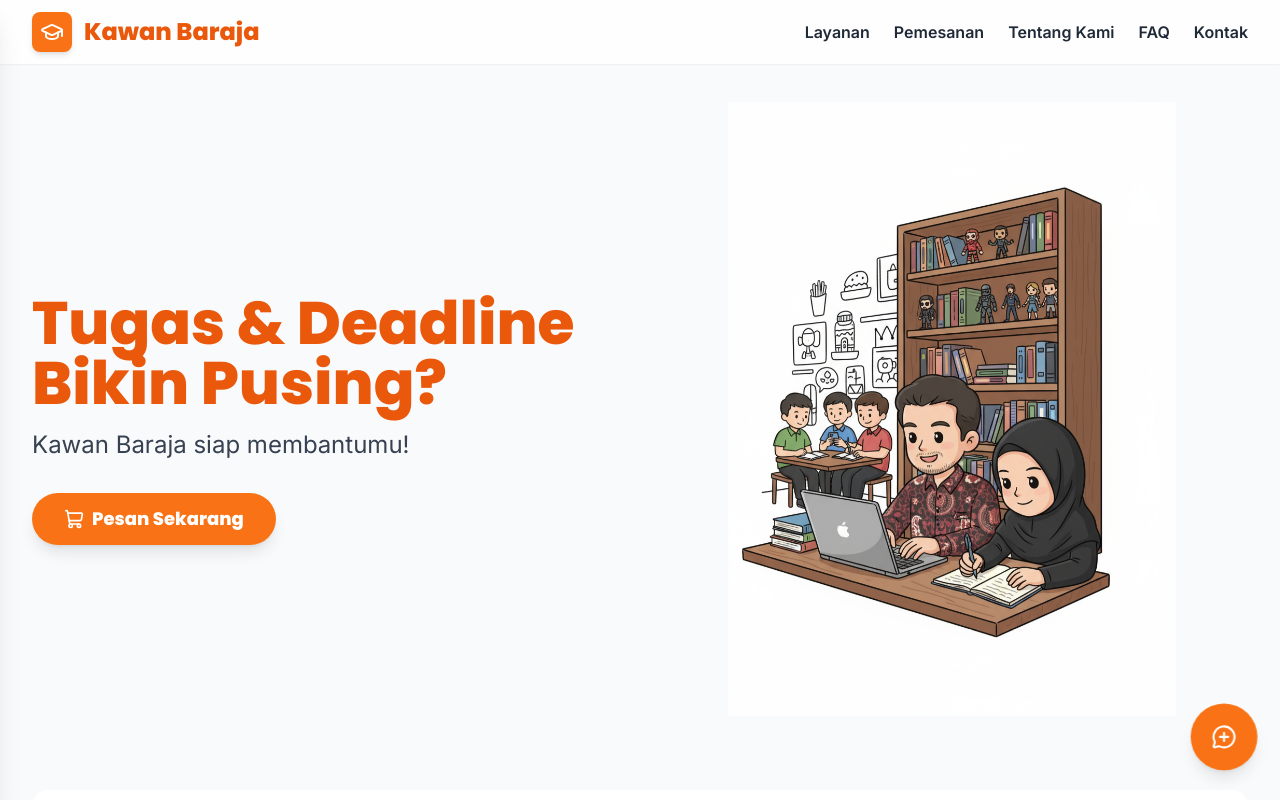
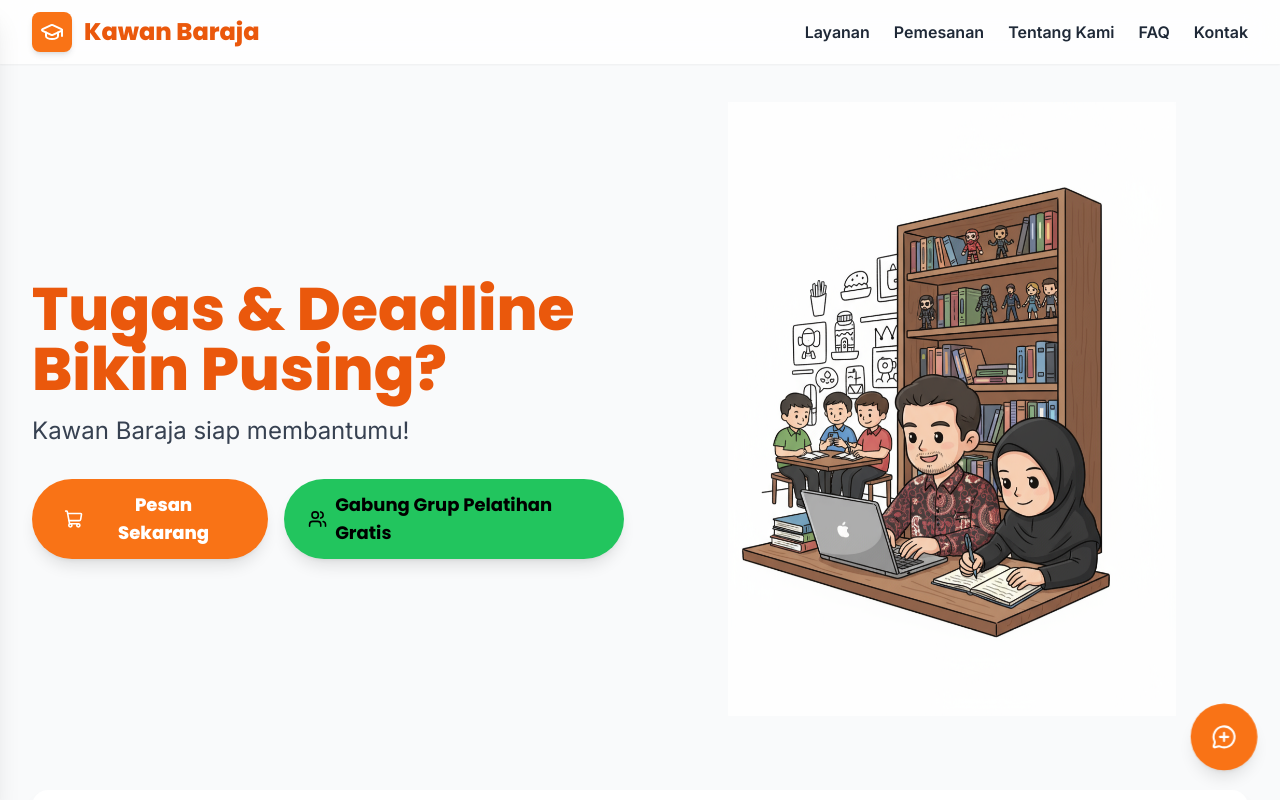
Before and after one commit to SyarifFan/KawanBaraja.swl, a plain HTML site: page index.html in a window 1280 px wide. Shown: the top 800 px of the page. Drawn offline with nearby package versions, Linux system fonts and the light colour scheme.

Commit message:
Update index.html

```diff
--- a/index.html
+++ b/index.html
@@ -521,13 +521,25 @@
                   id="animated-text"
                   class="animated-text-container mt-4 text-lg sm:text-xl lg:text-2xl text-gray-700 max-w-xl"
                 ></p>
-                <button
-                  data-page="pemesanan"
-                  class="page-link mt-8 inline-flex items-center gap-2 bg-brand-orange-500 text-white font-extrabold py-3 px-8 rounded-full text-lg hover:bg-brand-orange-600 transition-transform transform hover:scale-105 shadow-lg font-display"
+                <div
+                  class="mt-8 flex flex-col sm:flex-row items-center justify-center md:justify-start gap-4"
                 >
-                  <i data-lucide="shopping-cart" class="w-5 h-5"></i> Pesan
-                  Sekarang
-                </button>
+                  <button
+                    data-page="pemesanan"
+                    class="page-link inline-flex items-center gap-2 bg-brand-orange-500 text-white font-extrabold py-3 px-8 rounded-full text-lg hover:bg-brand-orange-600 transition-transform transform hover:scale-105 shadow-lg font-display w-full sm:w-auto"
+                  >
+                    <i data-lucide="shopping-cart" class="w-5 h-5"></i> Pesan
+                    Sekarang
+                  </button>
+                  <a
+                    href="https://chat.whatsapp.com/BUBsjInwkErCZZRirQxJvn"
+                    target="_blank"
+                    class="inline-flex items-center gap-2 bg-green-500 text-black font-bold py-3 px-6 rounded-full text-lg hover:bg-green-600 transition-transform transform hover:scale-105 shadow-lg font-display w-full sm:w-auto"
+                  >
+                    <i data-lucide="users" class="w-5 h-5"></i> Gabung Grup
+                    Pelatihan Gratis
+                  </a>
+                </div>
               </div>
             </div>
 
```
